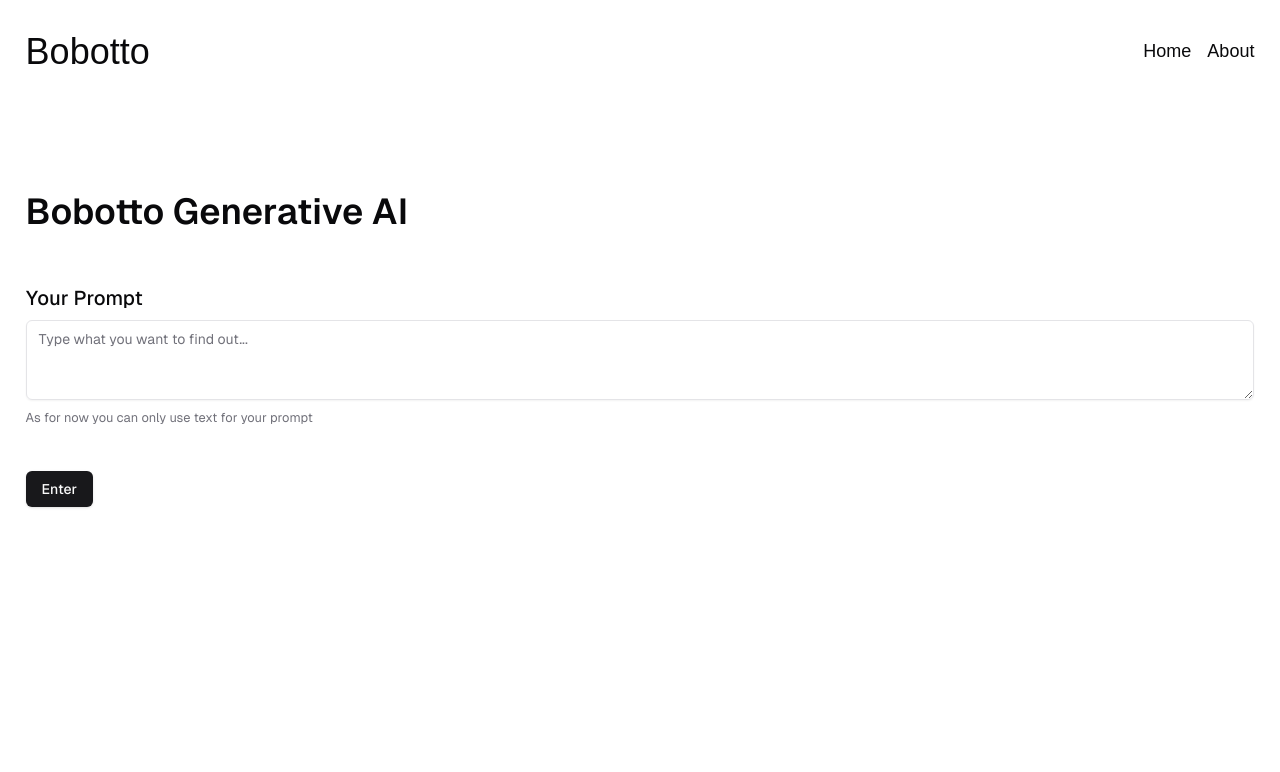
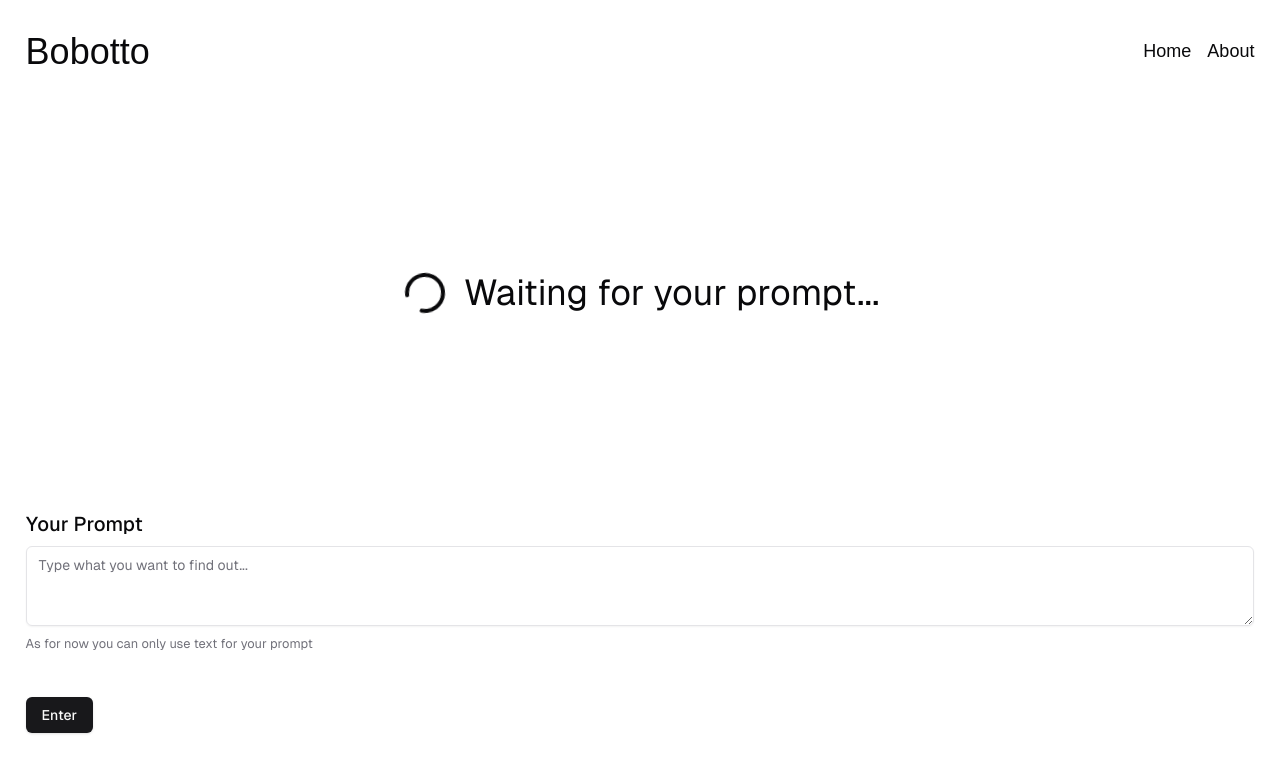
Before and after one commit to fcram7/bobotto, a Next.js app: page / in a window 1280 px wide. Shown: the top 772 px of the page. Built offline with nearby package versions, Linux system fonts and the light colour scheme.

Commit message:
fixd prompt section layout

```diff
--- a/src/app/PromptSection.tsx
+++ b/src/app/PromptSection.tsx
@@ -1,12 +1,13 @@
+import { PromptDialog } from './_components/PromptDialog';
 import { PromptForm } from './_components/PromptForm';
 
 export const PromptSection = () => {
   return (
-    <section className='prompt-section px-[4%] lg:px-[2%] py-48'>
-      <h1 className='prompt-section__title text-2xl lg:text-4xl font-semibold'>
-        Bobotto Generative AI
-      </h1>
+    <section className='prompt-section px-[4%] lg:px-[2%] py-12'>
       <div className='prompt-section__content mt-10'>
+        <div className='prompt-section__prompt-dialog'>
+          <PromptDialog />
+        </div>
         <PromptForm />
       </div>
     </section>
```
